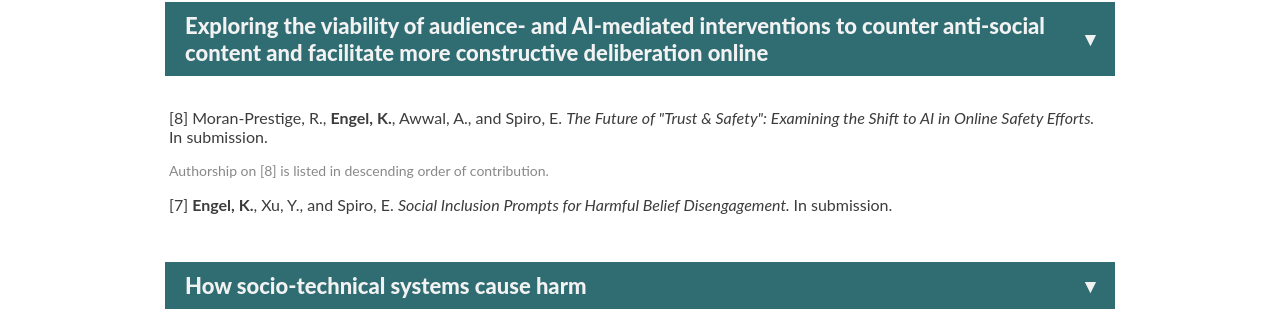
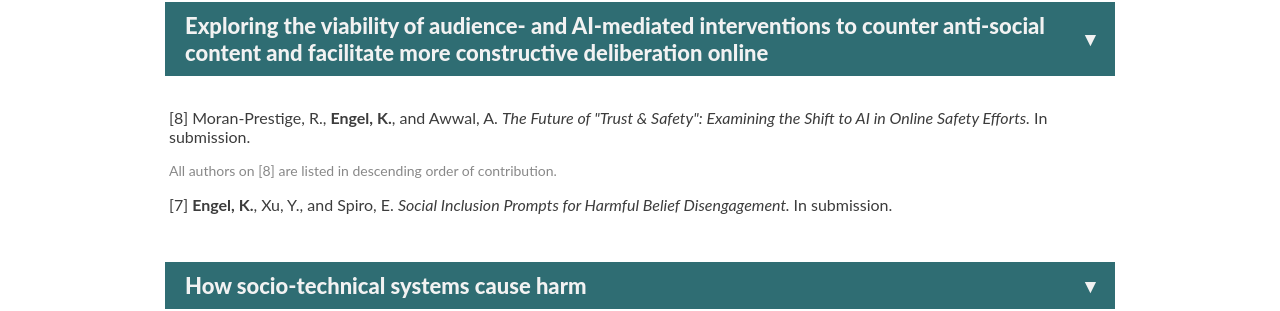
Before and after one commit to engelkri/engelkri.github.io, a Jekyll site: the page built from research.html, in a window 1280 px wide. Shown: the part 171-482 px from the top of the page. Built offline with Jekyll 4.4.1, drawn with Linux system fonts in a browser that asks for light colours; nearby versions of some CDN libraries.

Commit message:
Revise authorship and footnote for reference [8]
Updated authorship details and footnote for reference [8].

```diff
--- a/research.html
+++ b/research.html
@@ -74,8 +74,8 @@ paper selectivity and impact</i></a>.) Acceptance rate provided if available. *
     <span class="arrow">▾</span>
   </button>
   <div class="section-content" id="content-2">
-    <p><span id="p8" style="cursor: pointer;">[8]</span> Moran-Prestige, R., <b>Engel, K.</b>, Awwal, A., and Spiro, E. <i>The Future of "Trust & Safety": Examining the Shift to AI in Online Safety Efforts.</i> In submission.</p>
-    <p class="footnote-note">Authorship on [8] is listed in descending order of contribution.</p>
+    <p><span id="p8" style="cursor: pointer;">[8]</span> Moran-Prestige, R., <b>Engel, K.</b>, and Awwal, A. <i>The Future of "Trust & Safety": Examining the Shift to AI in Online Safety Efforts.</i> In submission.</p>
+    <p class="footnote-note">All authors on [8] are listed in descending order of contribution.</p>
     <p><span id="p7" style="cursor: pointer;">[7]</span> <b>Engel, K.</b>, Xu, Y., and Spiro, E. <i>Social Inclusion Prompts for Harmful Belief Disengagement. </i> In submission.</p>
   </div>
 </div>
```
